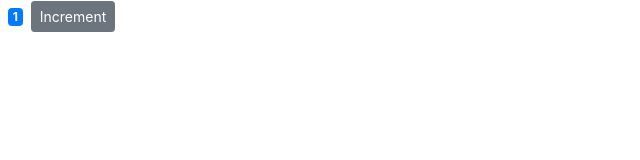
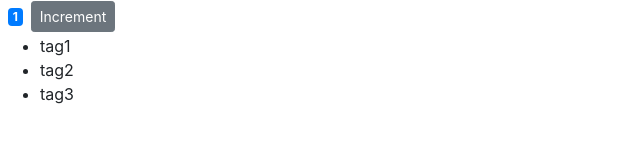
Before and after one commit to sathishneo/counter-app, a React (Create React App) app: page / in a window 1280 px wide. Shown: the top 160 px of the page, without its empty margins (0-640 px from the left). Built offline with nearby package versions, Linux system fonts and the light colour scheme.

Commit message:
array maps in displaying multiple lists with unique 'key' props

```diff
--- a/src/components/counter.jsx
+++ b/src/components/counter.jsx
@@ -3,7 +3,8 @@ import React, { Component } from "react";
 class Counter extends Component {
   state = {
     count: 1,
-    imgUrl: "https://picsum.photos/200"
+    imgUrl: "https://picsum.photos/200",
+    tags: ["tag1", "tag2", "tag3"]
   };
 
   //   styles = {
@@ -11,9 +12,27 @@ class Counter extends Component {
   //     fontWeight: "bold"
   //   };
 
+  //constructor inherits the 'this' object
+  // constructor() {
+  //   super();
+  //   console.log("Constructor: ", this);
+  //   this.incrementCount = this.incrementCount.bind(this);
+  // }
+  // incrementCount() {
+  //   this.state.count++;
+  // }
+
+  incrementCount = () => {
+    console.log("incement: ", this);
+  };
+
+  renderTags() {
+    return this.state.tags.map(tag => <li key={tag}>{tag}</li>);
+  }
   render() {
     return (
-      <React.Fragment>
+      // <React.Fragment>
+      <div>
         {/* <img src={this.state.imgUrl} alt="" /> */}
 
         {/* <span style={this.styles} className="badge badge-primary m-2"> */}
@@ -27,8 +46,15 @@ class Counter extends Component {
         >
           {this.formatCount()}
         </span>
-        <button className="btn btn-secondary btn-sm">Increment</button>
-      </React.Fragment>
+        <button
+          className="btn btn-secondary btn-sm"
+          onClick={this.incrementCount}
+        >
+          Increment
+        </button>
+        <ul>{this.renderTags()}</ul>
+      </div>
+      // </React.Fragment>
     );
   }
   getBadgeClasses() {
```
